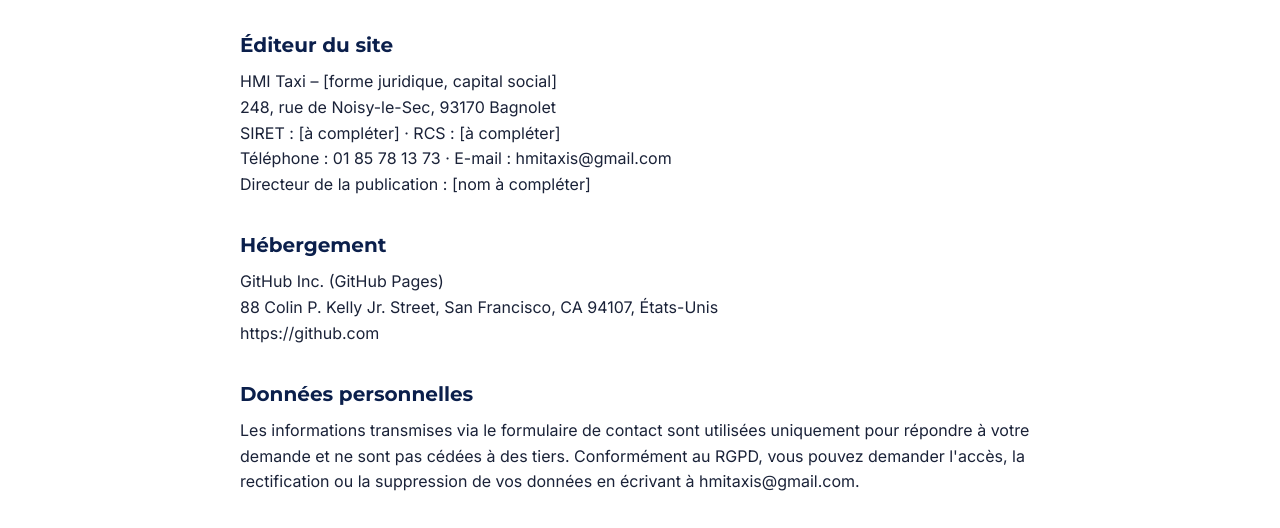
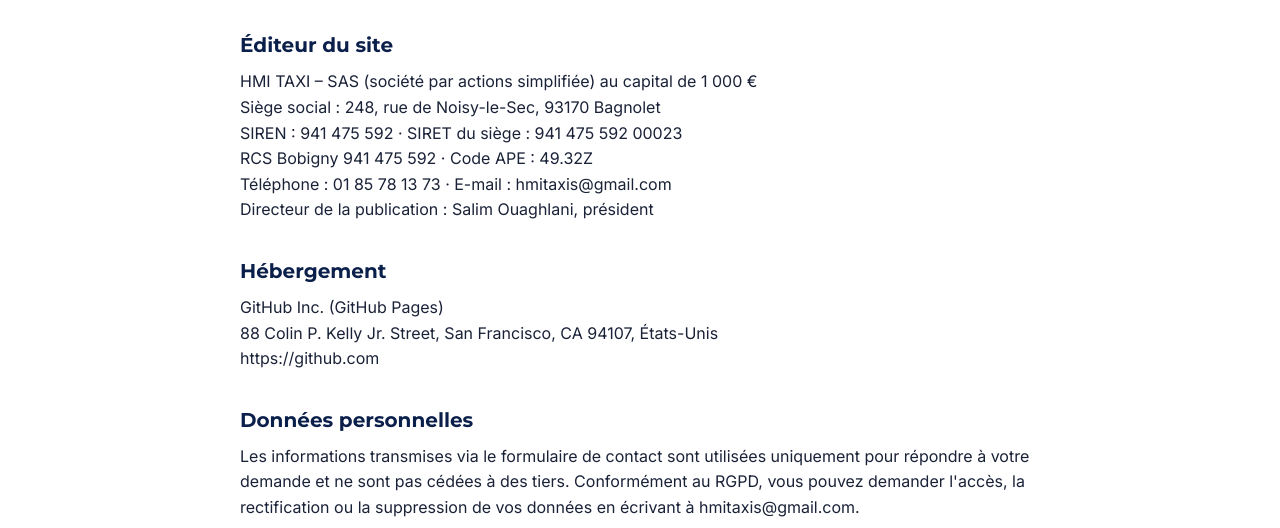
Before and after one commit to majRamz/hmi-taxi, a plain HTML site: page mentions-legales.html in a window 1280 px wide. Shown: the part 218-746 px from the top of the page. Drawn offline with Linux system fonts and the light colour scheme.

Commit message:
Mentions légales : informations de l'éditeur (SAS, SIREN, RCS, capital, directeur de la publication)
Co-Authored-By: Claude Opus 5.5 <noreply@anthropic.com>

```diff
--- a/mentions-legales.html
+++ b/mentions-legales.html
@@ -24,11 +24,12 @@
   <div class="container legal">
     <h1>Mentions légales</h1>
     <h2>Éditeur du site</h2>
-    <p>HMI Taxi – [forme juridique, capital social]<br>
-    248, rue de Noisy-le-Sec, 93170 Bagnolet<br>
-    SIRET : [à compléter] · RCS : [à compléter]<br>
+    <p>HMI TAXI – SAS (société par actions simplifiée) au capital de 1 000 €<br>
+    Siège social : 248, rue de Noisy-le-Sec, 93170 Bagnolet<br>
+    SIREN : 941 475 592 · SIRET du siège : 941 475 592 00023<br>
+    RCS Bobigny 941 475 592 · Code APE : 49.32Z<br>
     Téléphone : 01 85 78 13 73 · E-mail : hmitaxis@gmail.com<br>
-    Directeur de la publication : [nom à compléter]</p>
+    Directeur de la publication : Salim Ouaghlani, président</p>
     <h2>Hébergement</h2>
     <p>GitHub Inc. (GitHub Pages)<br>88 Colin P. Kelly Jr. Street, San Francisco, CA 94107, États-Unis<br>https://github.com</p>
     <h2>Données personnelles</h2>
```
